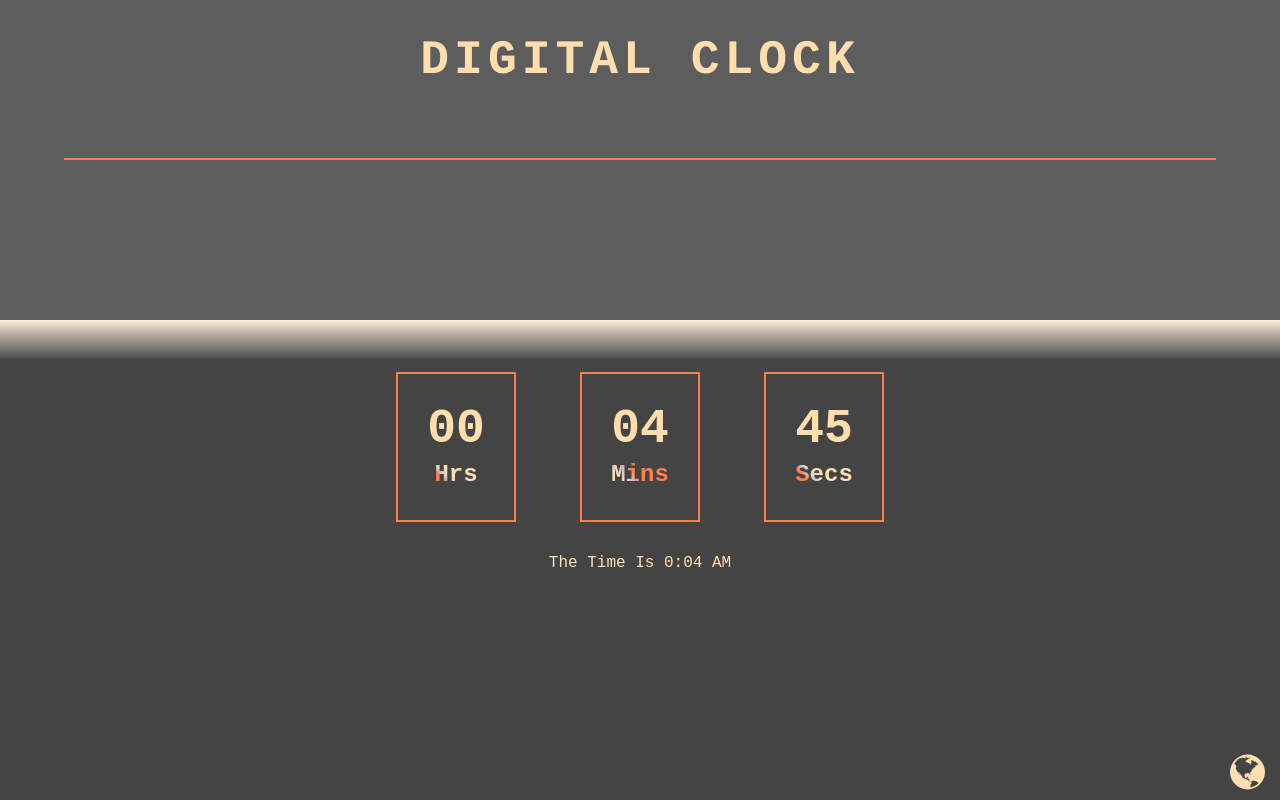
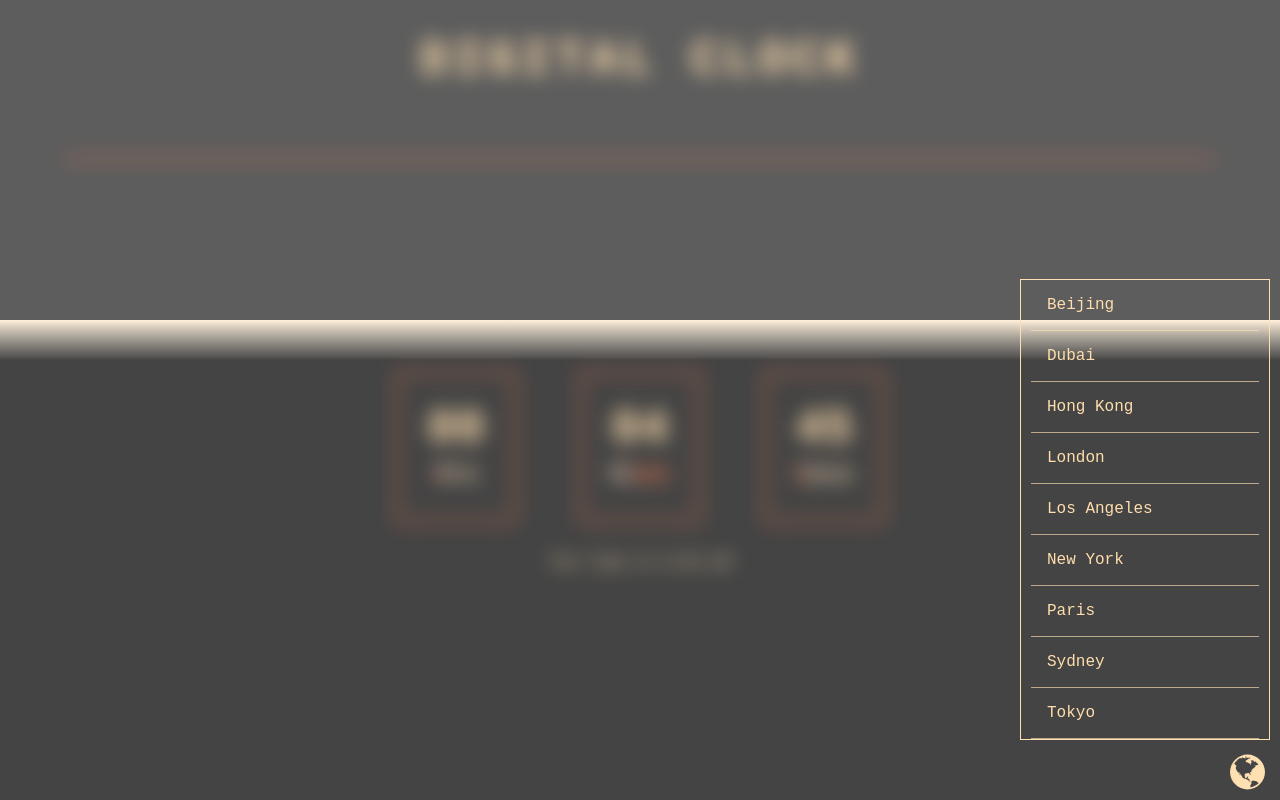
Before and after one commit to Tom-Okafor/clock, a plain HTML site: page index.html in a window 1280 px wide. Both pictures are taken after a click on the button 1255 px from the left and 773 px from the top of the page. Drawn offline with Linux system fonts and the light colour scheme.

Commit message:
Add files via upload

```diff
--- a/index.html
+++ b/index.html
@@ -23,9 +23,20 @@
                 background-position: left top;
                 animation: shiftbg 20s cubic-bezier(1, 0, 0.7, 1.1) infinite
                     alternate;
+                filter: blur(0px);
                 position: relative;
+                transition: filter 1000ms cubic-bezier(1, 0, 0, 1);
             }
 
+            .blurBody {
+                transition: filter 1000ms cubic-bezier(1, 0, 0, 1);
+
+                filter: blur(10px);
+            }
+
+            .unblurBody {
+                filter: blur(0px);
+            }
             @keyframes shiftbg {
                 to {
                     background-position: right bottom;
@@ -156,7 +167,6 @@
                 background-size: cover;
             }
             .cities {
-                display: flex;
                 flex-direction: column;
                 border: 1px solid #ffe0b2;
                 position: absolute;
@@ -167,6 +177,23 @@
                 opacity: 0;
                 display: none;
             }
+            .showCities {
+                display: flex;
+                opacity: 0;
+                animation: fadeIn 1s cubic-bezier(1, 0.3, 0.7, 1.2) forwards;
+            }
+            .hideCities {
+                display: flex;
+                opacity: 1;
+                animation: fadeOut 1s cubic-bezier(1, 0.3, 0.7, 1.2) forwards;
+            }
+
+            @keyframes fadeOut {
+                to {
+                    opacity: 0;
+                }
+            }
+
             .cities li {
                 list-style-type: none;
                 color: navajowhite;
@@ -302,6 +329,33 @@
                 }`;
                 elem.innerText = text;
             }
+
+            function handleGlobalTimeDisplay() {
+                function handleGlobeButtonClickEvent() {
+                    const GLOBE_BUTTON = document.querySelector(".globe");
+                    const GLOBAL_LOCATIONS_HOLDER =
+                        document.querySelector(".cities");
+                    const HIDEABLE_BODY = document.querySelector(".body");
+                    let clicks = 0;
+                    GLOBE_BUTTON.addEventListener("click", () => {
+                        if (!clicks) {
+                            GLOBAL_LOCATIONS_HOLDER.classList.add("showCities");
+                            HIDEABLE_BODY.classList.add("blurBody");
+                            clicks++;
+                        } else {
+                            GLOBAL_LOCATIONS_HOLDER.classList.add("hideCities");
+                            HIDEABLE_BODY.classList.add("unblurBody");
+                            setTimeout(() => {
+                                GLOBAL_LOCATIONS_HOLDER.className = "cities";
+                                HIDEABLE_BODY.className = "body";
+                            }, 1000);
+                            clicks--;
+                        }
+                    });
+                }
+                handleGlobeButtonClickEvent();
+            }
+            handleGlobalTimeDisplay();
         </script>
     </body>
 </html>
```
